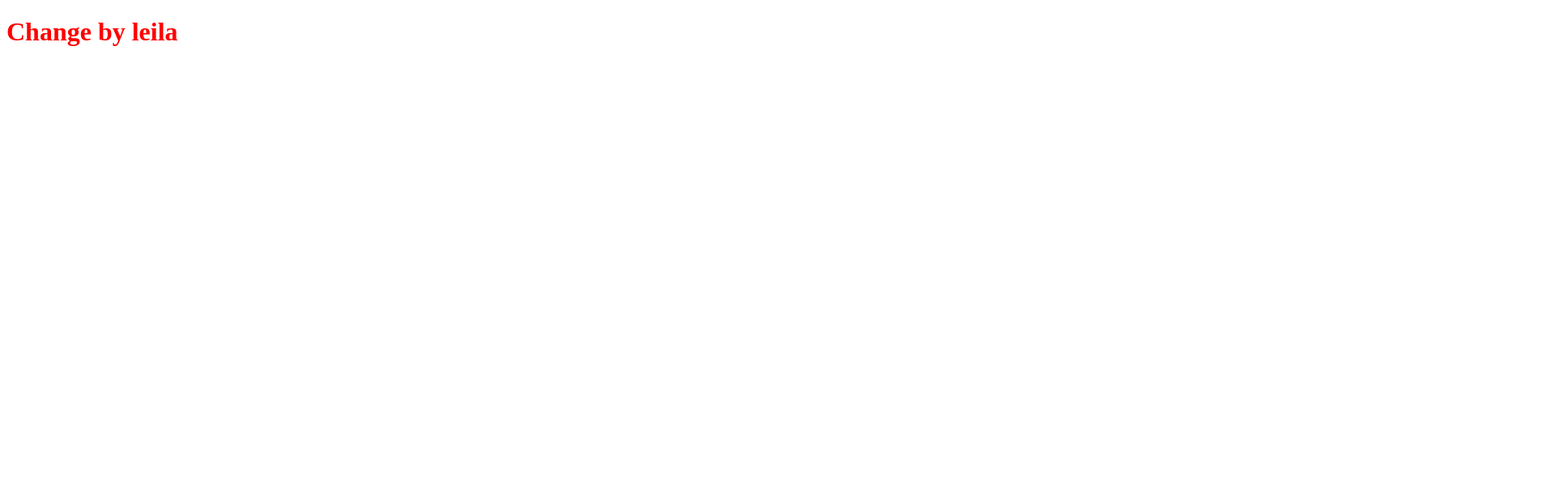
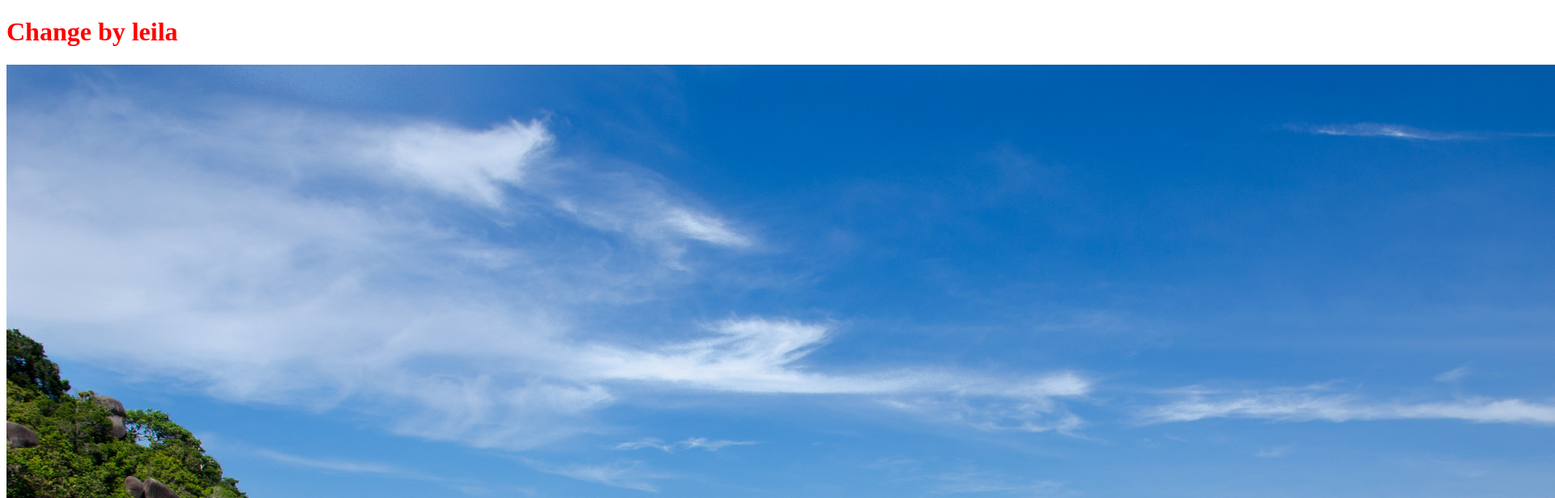
Before and after one commit to leila-mo03/Duo-Classwork, a plain HTML site: page newPage.html in a window 1280 px wide. Shown: the top 616 px of the page at 81% size, 1920 px wide, since content can reach past the window. Drawn offline with Linux system fonts and the light colour scheme.

Commit message:
leila 2nd change

```diff
--- a/newPage.html
+++ b/newPage.html
@@ -9,6 +9,7 @@
 <body>
 
     <h1>Change by leila</h1>
+    <img src="Image/popular2.jpg" alt="picture">
 
 </body>
 </html>
```
Also changed, not shown: Image/popular2.jpg (added).
